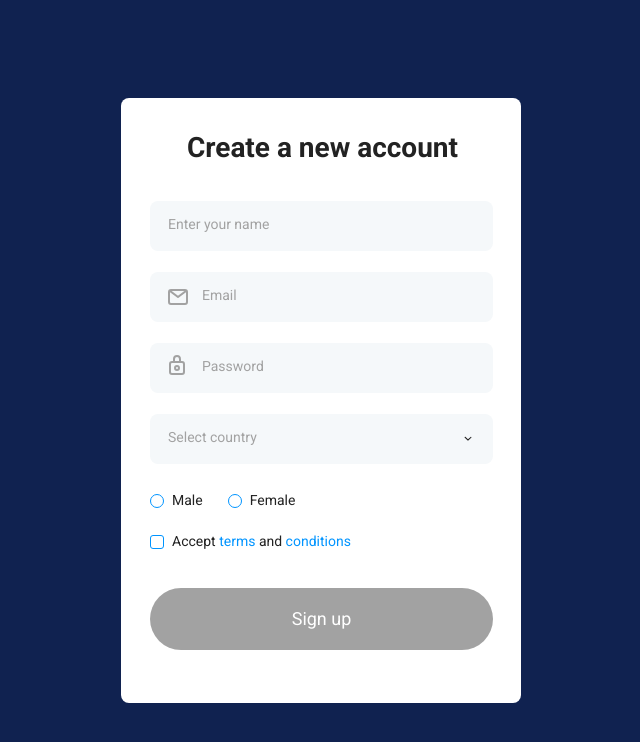
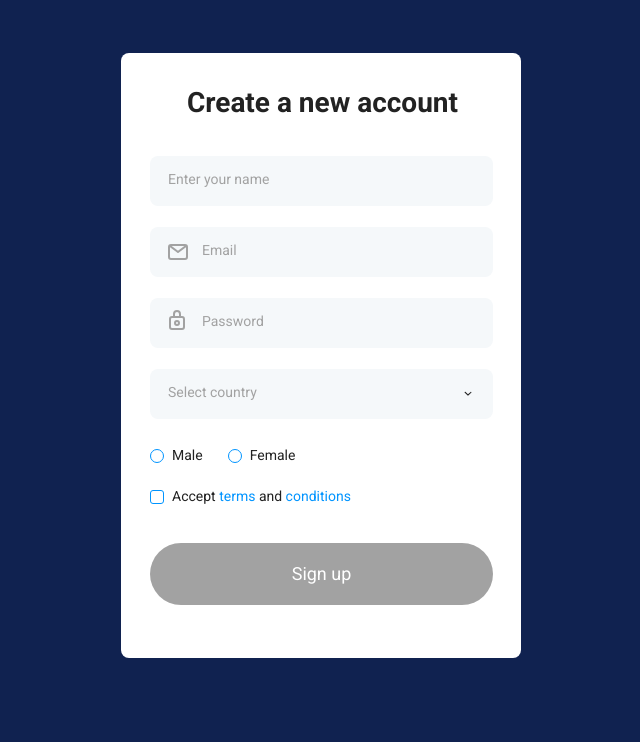
Before and after one commit to d8corp/bordio, a React (Create React App) app: page / in a window 1280 px wide. Shown: the top 742 px of the page, without its empty margins (319-959 px from the left). Built offline with nearby package versions, Linux system fonts and the light colour scheme.

Commit message:
added modals and modal components

```diff
--- a/src/app/App/App.tsx
+++ b/src/app/App/App.tsx
@@ -1,6 +1,8 @@
 import React from 'react'
 
 // components
+import Modals from 'src/components/Modals'
+import Modal from 'src/components/Modal'
 import RegistrationForm from 'src/forms/RegistrationForm'
 
 /**
@@ -8,9 +10,11 @@ import RegistrationForm from 'src/forms/RegistrationForm'
  * */
 export function App () {
   return (
-    <>
-      <RegistrationForm />
-    </>
+    <Modals>
+      <Modal>
+        <RegistrationForm />
+      </Modal>
+    </Modals>
   )
 }
 
--- a/src/components/Form/Form.css
+++ b/src/components/Form/Form.css
@@ -1,12 +1,6 @@
 .form {
-  background: var(--color-registration-form_background);
-  max-width: 400px;
-  width: 100%;
-  border-radius: 8px;
-  box-sizing: border-box;
-  padding: 22px 5px 43px 5px;
-  margin: 15px;
-  color: var(--color-registration-form_color);
+  background: var(--color-form_background);
+  color: var(--color-form_color);
 }
 
 .form__icon_password {
@@ -22,10 +16,3 @@
   margin: 11px 9px 12px 11px;
   text-align: center;
 }
-
-
-@media (min-width: 400px) {
-  .form {
-    padding: 22px 18px 43px 19px;
-  }
-}
--- /dev/null
+++ b/src/components/Modal/Modal.css
@@ -0,0 +1,16 @@
+.modal {
+  width: 100vw;
+  max-width: 400px;
+  background: var(--color-modal_background);
+  color: var(--color-modal_color);
+  border-radius: 8px;
+  box-sizing: border-box;
+  padding: 22px 5px 43px 5px;
+}
+
+
+@media (min-width: 400px) {
+  .modal {
+    padding: 22px 18px 43px 19px;
+  }
+}
--- /dev/null
+++ b/src/components/Modal/Modal.tsx
@@ -0,0 +1,19 @@
+import React, {Component, ReactNode} from 'react'
+
+import './Modal.css'
+
+export interface ModalsProps {
+  children: ReactNode
+}
+
+export class Modal extends Component<ModalsProps> {
+  render () {
+    return (
+      <div className='modal'>
+        {this.props.children}
+      </div>
+    )
+  }
+}
+
+export default Modal
--- /dev/null
+++ b/src/components/Modal/index.ts
@@ -0,0 +1,2 @@
+export {default} from './Modal'
+export * from './Modal'
--- /dev/null
+++ b/src/components/Modals/Modals.css
@@ -0,0 +1,26 @@
+.modals {
+  display: grid;
+  justify-content: center;
+  align-items: center;
+  position: fixed;
+  top: 0;
+  left: 0;
+  right: 0;
+  bottom: 0;
+  padding: 15px;
+  background: var(--color-modals_background);
+  overscroll-behavior: none;
+  overflow: auto;
+  transition: opacity 0.3s;
+}
+
+/* The fix to prevent bottom padding ignore */
+.modals:after {
+  content: '';
+  height: 15px;
+}
+
+.modals:empty {
+  pointer-events: none;
+  opacity: 0;
+}
--- /dev/null
+++ b/src/components/Modals/Modals.tsx
@@ -0,0 +1,19 @@
+import React, {Component, ReactNode} from 'react'
+
+import './Modals.css'
+
+export interface ModalsProps {
+  children: ReactNode
+}
+
+export class Modals extends Component<ModalsProps> {
+  render () {
+    return (
+      <div className='modals'>
+        {this.props.children}
+      </div>
+    )
+  }
+}
+
+export default Modals
--- /dev/null
+++ b/src/components/Modals/index.ts
@@ -0,0 +1,2 @@
+export {default} from './Modals'
+export * from './Modals'
--- a/src/index.css
+++ b/src/index.css
@@ -7,17 +7,9 @@ html, body {
 }
 
 body {
-  background: #102250;
   color: #222;
   font-family: Roboto, sans-serif;
   text-rendering: geometricPrecision;
-}
-
-#root {
-  min-height: 100vh;
-  display: flex;
-  justify-content: center;
-  align-items: center;
 }
 
 :root {
@@ -26,13 +18,14 @@ body {
   --color-gray: #a2a2a2;
   --color-gray-light: #f5f8fa;
   --color-dark: #222;
+  --color-dark-accent: #102250;
   --color-accent: #0094ff;
   --color-accent-light: #2aa3ff;
   --color-error: #e82828;
 
   /* elements */
-  --color-registration-form_background: var(--color-light);
-  --color-registration-form_color: var(--color-dark);
+  --color-form_background: var(--color-light);
+  --color-form_color: var(--color-dark);
 
   --color-button_background: var(--color-accent);
   --color-button_background-disabled: var(--color-gray);
@@ -54,4 +47,8 @@ body {
 
   --color-loading: var(--color-accent-light);
   --color-loading_invert: var(--color-light);
+
+  --color-modals_background: var(--color-dark-accent);
+  --color-modal_color: var(--color-dark);
+  --color-modal_background: var(--color-light);
 }
```
